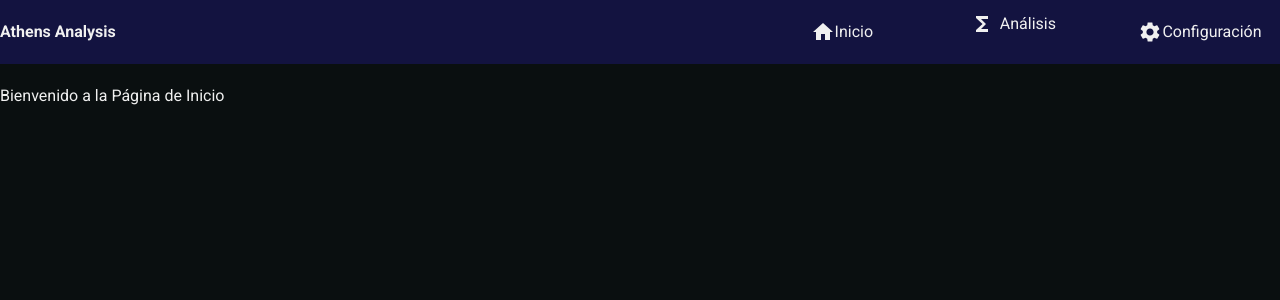
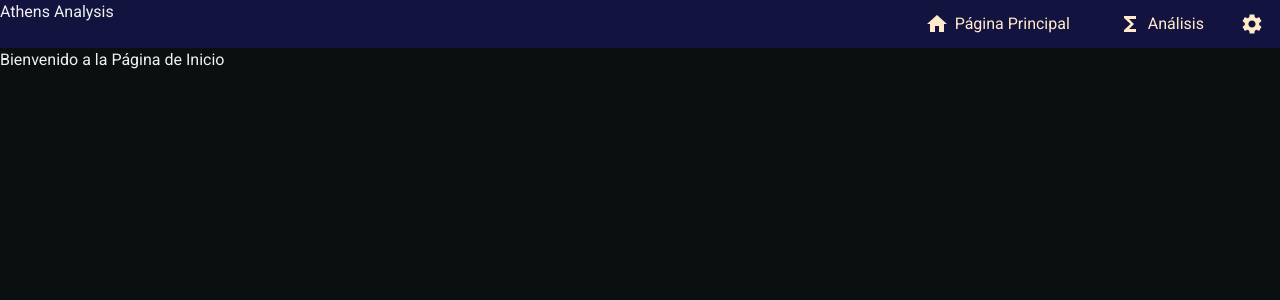
Before and after one commit to APEngine/athens-analysis, a React (Vite) app: page / in a window 1280 px wide. Shown: the top 300 px of the page. Built offline with nearby package versions, Linux system fonts and the light colour scheme.

Commit message:
Enhance UI with Navbar-Settings button

```diff
--- a/src/components/navbar/Navbar.tsx
+++ b/src/components/navbar/Navbar.tsx
@@ -10,23 +10,45 @@ import FunctionsIcon from '@mui/icons-material/Functions';
 // Import Own Components
 import DropdownMenu from './DropdownMenu';
 
+// Component's Interfaces
+interface AnalysisElement {
+    title: string;         // Title of the element (string)
+    link: string;          // Link associated with the element (string)
+}
+
+const analysisElement: AnalysisElement[] = [
+    { title: "Diseño de Vigas", link: "inventory" },
+];
+
 const Navbar: React.FC = () => {
     return (
-        <nav className="bg-black-menu mb-5" role="navigation" aria-label="Main navigation">
-            <div className="flex container mx-auto justify-between items-center h-16">
-                <h1 className='font-semibold text-white-300'>Athens Analysis</h1>
-                <ul className="flex space-x-10 text-white-300">
-                    <li className='hover:bg-blue transition-colors duration-300 w-32 h-16 flex items-center justify-center'>
-                        <Link to="/"><HomeIcon />Inicio</Link>
-                    </li>
-                    <li>
-                        <DropdownMenu title="Análisis" icon={<FunctionsIcon />} />
-                    </li>
-                    <li className='hover:bg-blue transition-colors duration-300 w-40 h-16 flex items-center justify-center'>
-                        <Link to="/settings"><SettingsIcon />Configuración</Link>
-                    </li>
-                </ul>
-            </div>
+        <nav className="flex flex-row justify-between bg-black-menu" role="navigation" aria-label="Main navigation">
+            <h1>Athens Analysis</h1>
+            <ul className="flex flex-row w-fit justify-between h-12">
+                <li className="text-white">
+                    <DropdownMenu
+                        title={"Página Principal"}
+                        icon={<HomeIcon />}
+                        width={"w-64"}
+                    />
+                </li>
+                <li className="text-white">
+                    <DropdownMenu
+                        title={"Análisis"}
+                        icon={<FunctionsIcon />}
+                        options={analysisElement}
+                        width={"w-48"}
+                    />
+                </li>
+                <li className="text-white w-12 mr-1 flex flex-row align-center justify-center">
+                    <button className="rotated-icon">
+                        <Link to="/settings">
+                        <SettingsIcon />
+                        </Link>
+                    </button>
+
+                </li>
+            </ul>
         </nav>
     );
 };
```
